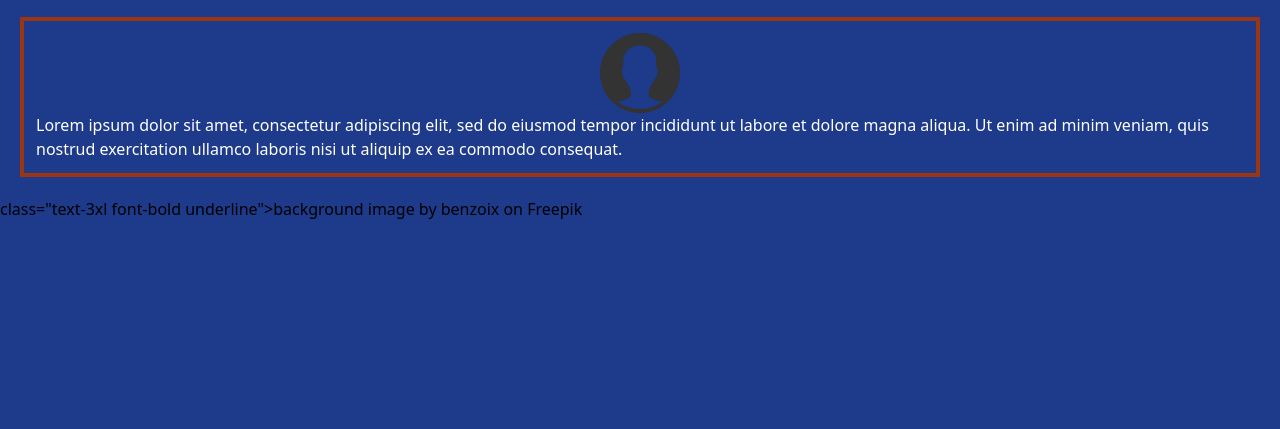
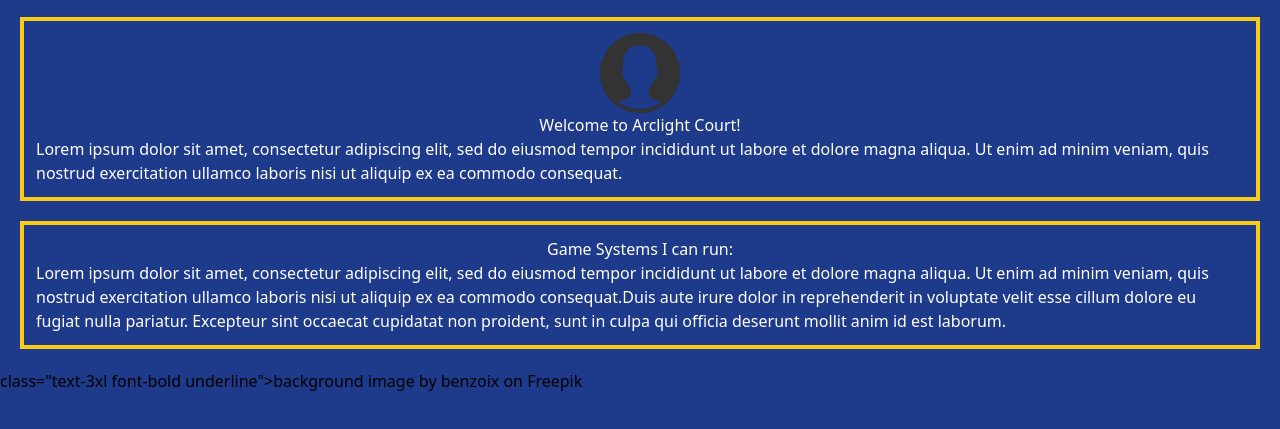
Before and after one commit to OlloClark/arclight-court-portfolio, a website: page dist/index.html in a window 1280 px wide. Shown: the part 135-564 px from the top of the page. Drawn offline with Linux system fonts and the light colour scheme.

Commit message:
adding rough known-systems

```diff
--- a/dist/index.html
+++ b/dist/index.html
@@ -26,13 +26,29 @@
 		</div>
 	</div>
 	<div id="about-me">
-		<div class="border-4 border-orange-800 m-5 p-3 flex flex-col justify-center">
+		<div class="border-4 border-yellow-400 m-5 p-3 flex flex-col justify-center text-white">
 			<img src="/images/no-profile.png" alt="profile-picture" class="h-20 w-20 m-auto">
-			<h4 class="text-white">
+			<h3 class=" m-auto">Welcome to Arclight Court!</h1>
+			<h4>
 				Lorem ipsum dolor sit amet, consectetur adipiscing elit,
 				sed do eiusmod tempor incididunt ut labore et dolore magna aliqua.
 				Ut enim ad minim veniam, quis nostrud exercitation ullamco
 				laboris nisi ut aliquip ex ea commodo consequat.
+			</h4>
+
+		</div>
+	</div>
+	<div id="known-systems">
+		<div class="border-4 border-yellow-400 m-5 p-3 flex flex-col justify-center text-white">
+			<h3 class="m-auto">Game Systems I can run:</h3>
+			<h4>
+				Lorem ipsum dolor sit amet, consectetur adipiscing elit,
+				sed do eiusmod tempor incididunt ut labore et dolore magna aliqua.
+				Ut enim ad minim veniam, quis nostrud exercitation ullamco
+				laboris nisi ut aliquip ex ea commodo consequat.Duis aute irure dolor
+				in reprehenderit in voluptate velit esse cillum dolore eu fugiat nulla pariatur.
+				Excepteur sint occaecat cupidatat non proident, sunt in culpa qui officia deserunt
+				mollit anim id est laborum.
 			</h4>
 
 		</div>
```
Also changed, not shown: dist/output.css.
